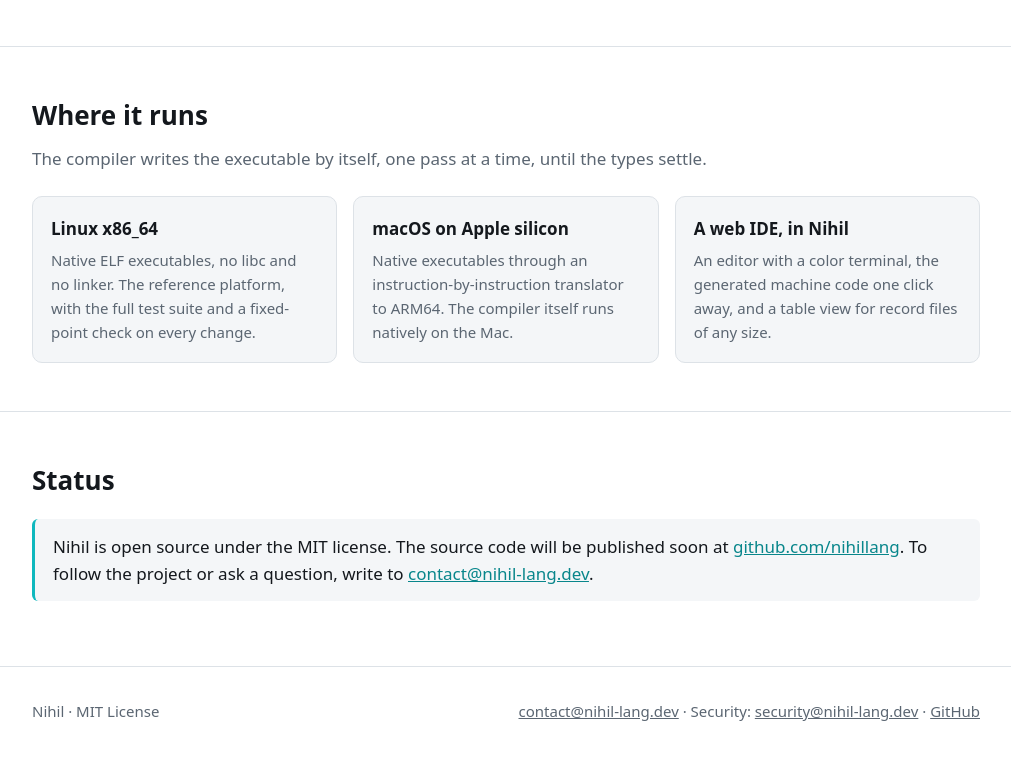
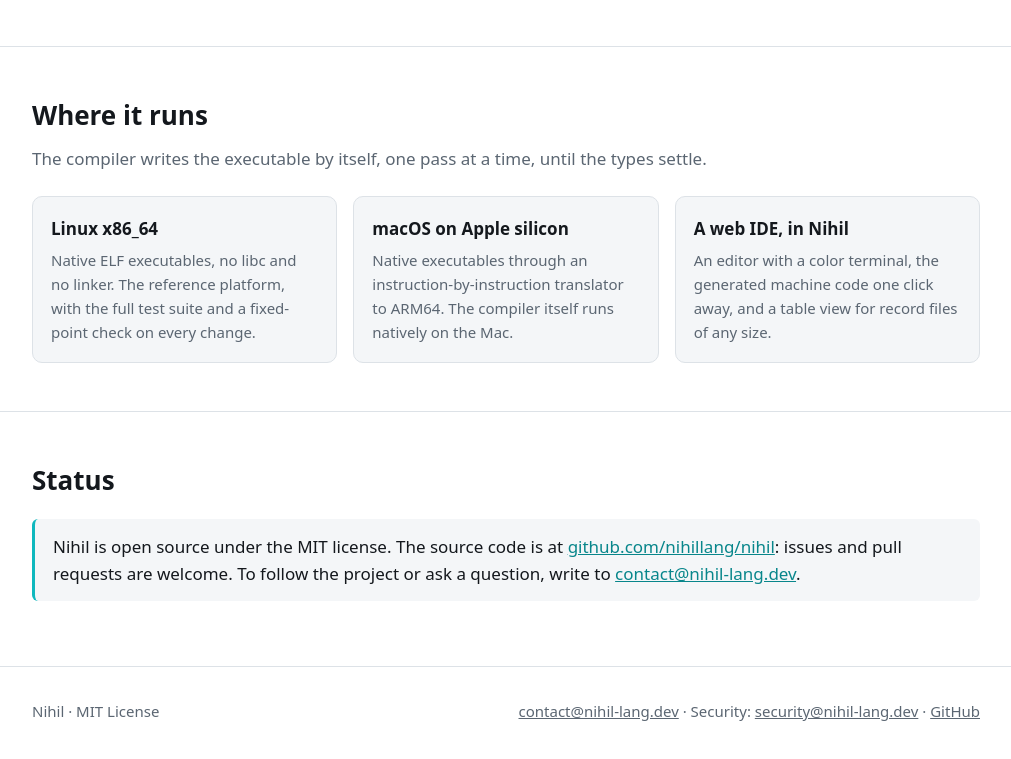
Before and after one commit to matcarmo3/nihil, a plain HTML site: page site/index.html in a window 1280 px wide. Shown: the part 3490-4249 px from the top of the page, without its empty margins (134-1145 px from the left). Drawn offline with Linux system fonts and the light colour scheme.

Commit message:
Site: the source code is public
Co-Authored-By: Claude Opus 5.5 <noreply@anthropic.com>

```diff
--- a/site/index.html
+++ b/site/index.html
@@ -17,7 +17,7 @@
   <a class="brand" href="index.html"><img src="icon-64.png" alt="">Nihil</a>
   <a href="learn.html">Learn</a>
   <a href="library.html">Library</a>
-  <a href="https://github.com/nihillang">GitHub</a>
+  <a href="https://github.com/nihillang/nihil">GitHub</a>
 </div></nav>
 
 <header class="hero">
@@ -33,7 +33,7 @@
     <div class="actions">
       <a class="btn primary" href="#install">Install</a>
       <a class="btn" href="learn.html">Learn Nihil</a>
-      <a class="btn" href="https://github.com/nihillang">GitHub</a>
+      <a class="btn" href="https://github.com/nihillang/nihil">GitHub</a>
     </div>
   </div>
 </header>
@@ -154,9 +154,9 @@ PRODUCT @{3} FILE = _;                      // delete by key</pre>
   <section>
     <div class="wrap">
       <h2>Status</h2>
-      <p class="note">Nihil is open source under the MIT license. The source code will be published soon at
-        <a href="https://github.com/nihillang">github.com/nihillang</a>. To follow the project or ask a question,
-        write to <a href="mailto:contact@nihil-lang.dev">contact@nihil-lang.dev</a>.</p>
+      <p class="note">Nihil is open source under the MIT license. The source code is at
+        <a href="https://github.com/nihillang/nihil">github.com/nihillang/nihil</a>: issues and pull requests are
+        welcome. To follow the project or ask a question, write to <a href="mailto:contact@nihil-lang.dev">contact@nihil-lang.dev</a>.</p>
     </div>
   </section>
 </main>
@@ -167,7 +167,7 @@ PRODUCT @{3} FILE = _;                      // delete by key</pre>
     <span>
       <a href="mailto:contact@nihil-lang.dev">contact@nihil-lang.dev</a> ·
       Security: <a href="mailto:security@nihil-lang.dev">security@nihil-lang.dev</a> ·
-      <a href="https://github.com/nihillang">GitHub</a>
+      <a href="https://github.com/nihillang/nihil">GitHub</a>
     </span>
   </div>
 </footer>
```
